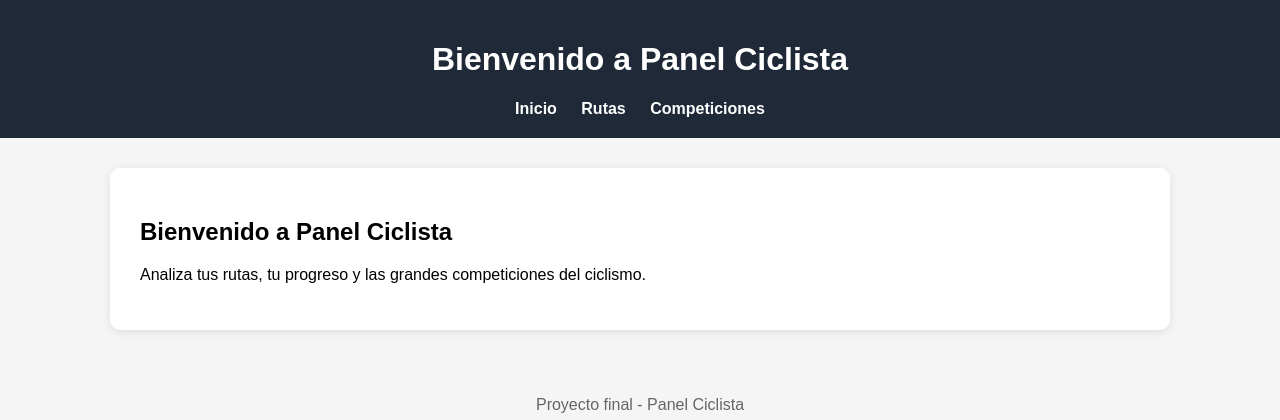
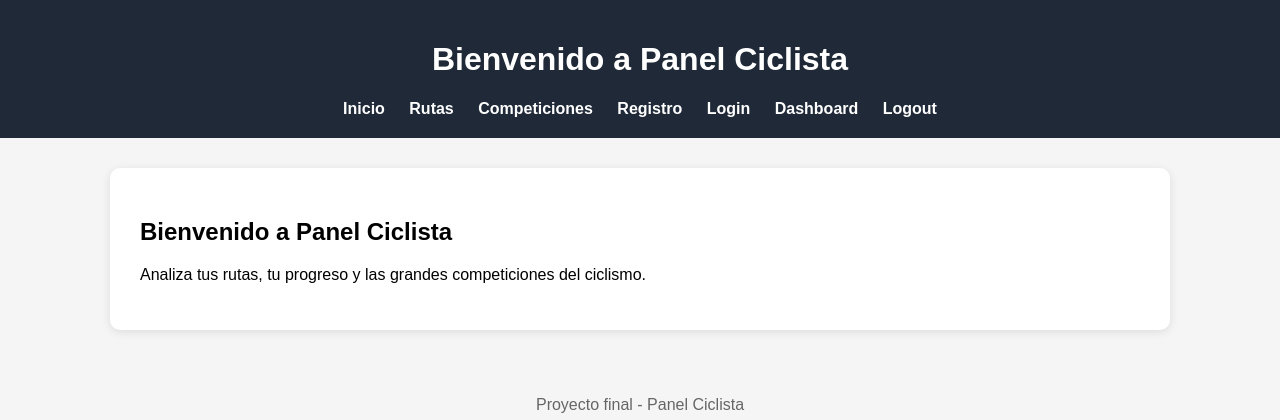
Before and after one commit to Thealex04/proyecto_final, a Flask app: page / in a window 1280 px wide. Shown: the top 420 px of the page. Run offline with Flask 3, Linux system fonts and the light colour scheme.

Commit message:
Flask (login, registro, dashboard)

```diff
--- a/app.py
+++ b/app.py
@@ -1,6 +1,6 @@
-from flask import Flask, render_template, request, redirect, url_for
-from flask_login import LoginManager
-from werkzeug.security import generate_password_hash
+from flask import Flask, render_template, request, redirect, url_for, flash
+from flask_login import LoginManager, login_user, logout_user, login_required, current_user
+from werkzeug.security import generate_password_hash, check_password_hash
 
 from config import Config
 from src.logica import cargar_datos, limpiar_datos, calcular_velocidad, estadisticas, calcular_progreso
@@ -21,7 +21,7 @@ login_manager.login_view = "login"
 def load_user(user_id):
     return Usuario.query.get(int(user_id))
 
-@app.route("/register", methods=["GET","POST"])
+@app.route("/registro", methods=["GET","POST"])
 def register():
     if request.method == "POST":
         nombre = request.form["nombre"]
@@ -46,7 +46,35 @@ def register():
 
         return redirect(url_for("inicio"))
 
-    return render_template("register.html")
+    return render_template("registro.html")
+
+
+@app.route("/login", methods=["GET","POST"])
+def login():
+    if request.methods == "POST":
+        email = request.form["email"]
+        password = request.form["password"]
+
+        usuario = Usuario.query.filter_by(email=email).first()
+
+        if usuario and check_password_hash(usuario.password_hash, password):
+            login_user(usuario)
+            return redirect(url_for("dashboard"))
+        else:
+            flash("Email o contraseña incorrectos")
+
+    return render_template("login.html")
+
+@app.route("/logout")
+@login_required
+def logout():
+    logout_user()
+    return redirect(url_for("inicio"))
+
+@app.route("/dashboard")
+@login_required
+def dashboard():
+    return render_template("dashboard.html")
 
 @app.route("/")
 def inicio():
--- a/templates/base.html
+++ b/templates/base.html
@@ -13,11 +13,24 @@
             <a href="{{ url_for('inicio')}}">Inicio</a>
             <a href="{{ url_for('rutas')}}">Rutas</a>
             <a href="{{ url_for('competiciones')}}">Competiciones</a>
+            <a href="{{ url_for('registro')}}">Registro</a>
+            <a href="{{ url_for('login')}}">Login</a>
+            <a href="{{ url_for('dashboard')}}">Dashboard</a>
+            <a href="{{ url_for('logout')}}">Logout</a>
         </nav>
     </header>
 
     <main>
         {% block content %}{% endblock %}
+        {% with messages = get_flashed_messages() %}
+            {% if messages %}
+                <ul>
+                    {% for message in messages %}
+                        <li>{{ message }}</li>
+                    {% endfor %}
+                </ul>
+            {% endif %}
+        {% endwith %}
     </main>
 
     <footer>
--- a/templates/register.html
+++ b/templates/registro.html
@@ -21,7 +21,7 @@
     <button type="submit">Registrarse</button>
 </form>
 
-# Hacemos un script que permite tener visible la contraseña si lo deseamos
+<!-- Hacemos un script que permite tener visible la contraseña si lo deseamos -->
 <script>
     const checkbox = document.getElementById("mostrarContraseña")
     const password = document.getElementById("password")
```
Also changed, not shown: templates/dashboard.html (added, +10 -0 lines), templates/login.html (added, +17 -0 lines).
